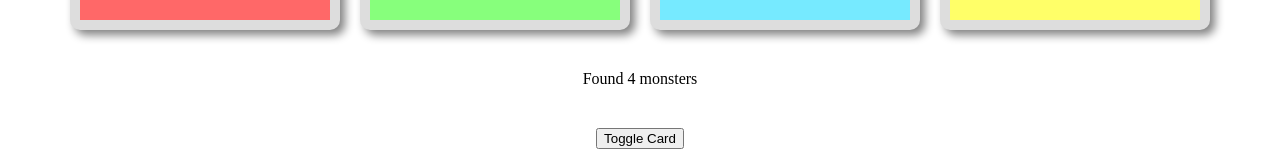
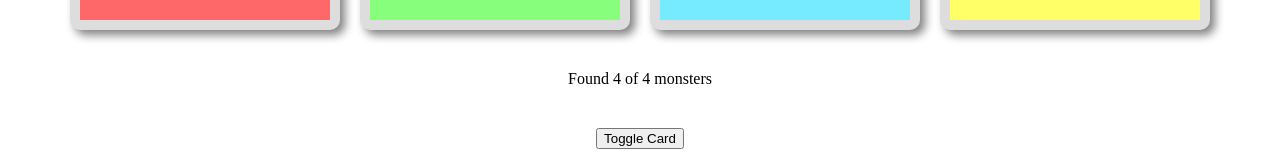
Before and after one commit to i3oc9i/learning_angular, an Angular app: page / in a window 1280 px wide. Shown: the part 469-629 px from the top of the page. Built offline with nearby package versions, Linux system fonts and the light colour scheme.

Commit message:
refactor: replace *ngFor/*ngIf with @forI/@if

```diff
--- a/src/app/app.component.html
+++ b/src/app/app.component.html
@@ -1,19 +1,18 @@
 <app-search-bar [(search)]="search" />
 
 <div id="card-list">
-  <app-playing-card
-    *ngFor="let monster of filteredMonsters()"
-    [monster]="monster"
-  />
+  @for (monster of filteredMonsters(); track monster) {
+  <app-playing-card [monster]="monster" />
+  } @empty {
+  <div class="centered">No monsters found !</div>
+  }
 </div>
 
-<div *ngIf="filteredMonsters().length == 0; then notFound; else found"></div>
-<ng-template #notFound>
-  <div class="centered">No monsters found !</div>
-</ng-template>
-<ng-template #found>
-  <div class="centered">Found {{ filteredMonsters().length }} monsters</div>
-</ng-template>
+@if (filteredMonsters().length > 0) {
+<div class="centered">
+  Found {{ filteredMonsters().length }} of {{ monsters.length }} monsters
+</div>
+}
 
 <div class="centered">
   <button (click)="toggleMonster()">Toggle Card</button>
```
